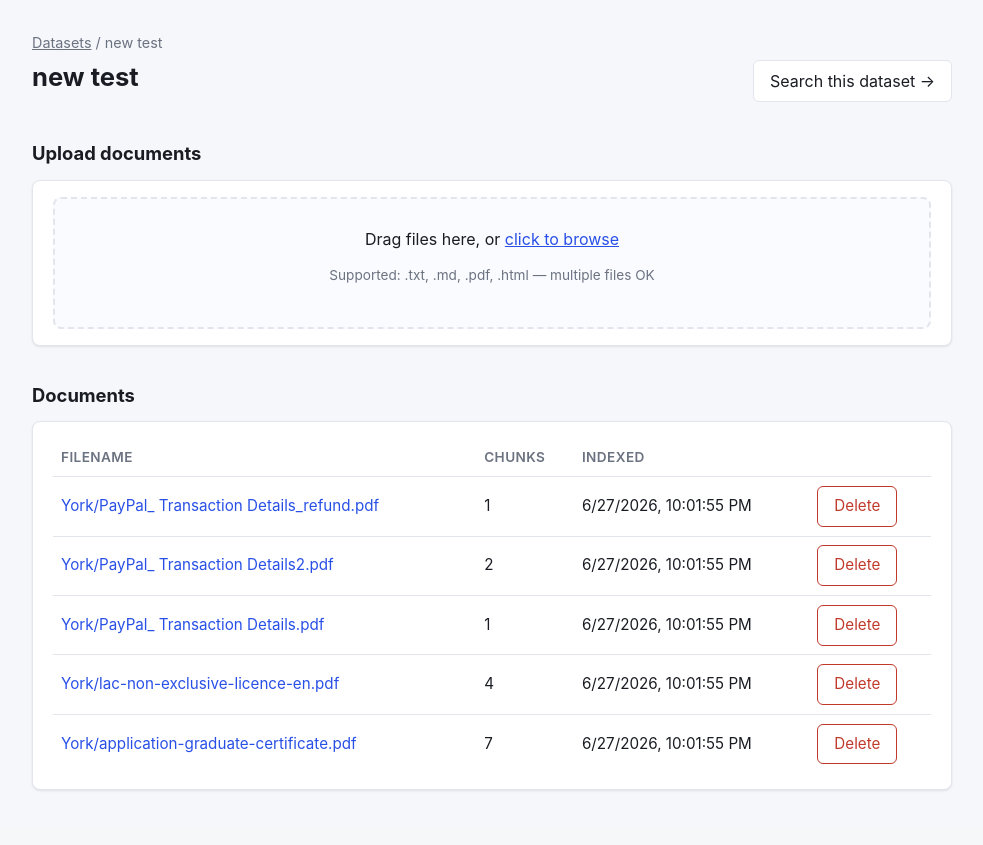
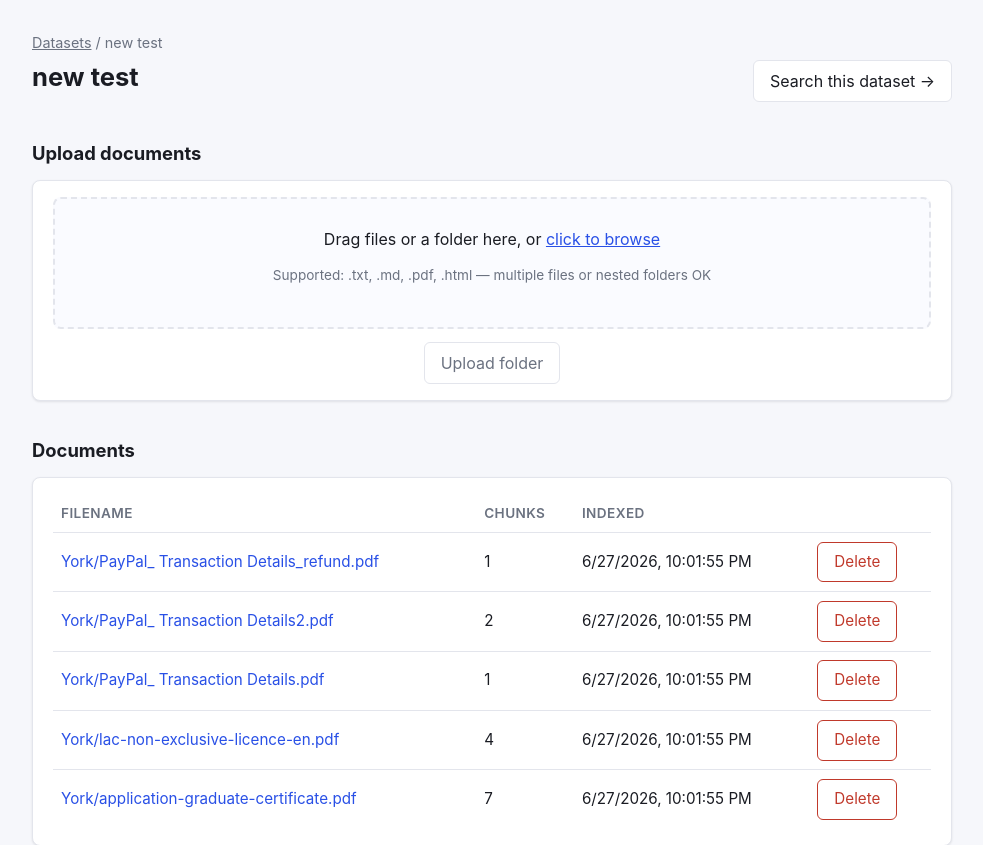
Before and after one commit to AmirHossein-Kashani/RagSystemAnalyzer, a FastAPI app: page /datasets/41885302de480013 in a window 1280 px wide. Shown: the part 53-898 px from the top of the page, without its empty margins (148-1131 px from the left). Before the commit the page ends 844 px from the top, so only its background shows below. Run offline with FastAPI, Linux system fonts and the light colour scheme; data comes from the database, SQL or seed files in the repository; both versions use the stored data as it was after the commit; parts of the project's set-up code (start-up, migrations or seed data) failed here and were passed over.

Commit message:
Folder upload support added

```diff
--- a/app/routers/datasets.py
+++ b/app/routers/datasets.py
@@ -13,6 +13,7 @@ from ..config import settings
 from ..db import get_session
 from ..deps import get_indexer
 from ..indexer import Indexer
+from ..paths import sanitize_relative_path
 from ..schemas import DatasetCreate, DatasetOut, DocumentOut, IndexResult
 
 router = APIRouter(prefix="/api/datasets", tags=["datasets"])
@@ -92,16 +93,19 @@ def upload_document(
     dataset = repository.get_dataset(session, dataset_id)
     if dataset is None:
         raise HTTPException(status_code=404, detail="dataset not found")
-    if not file.filename:
-        raise HTTPException(status_code=400, detail="filename missing")
+    try:
+        relative_path = sanitize_relative_path(file.filename or "")
+    except ValueError as exc:
+        raise HTTPException(status_code=400, detail=str(exc)) from exc
 
     dataset_dir = settings.docs_dir / dataset_id
     dataset_dir.mkdir(parents=True, exist_ok=True)
-    target = dataset_dir / Path(file.filename).name
+    target = dataset_dir / relative_path
+    target.parent.mkdir(parents=True, exist_ok=True)
     target.write_bytes(file.file.read())
 
     try:
-        return indexer.index_file(session, dataset_id, target, target.name)
+        return indexer.index_file(session, dataset_id, target, relative_path)
     except (FileNotFoundError, ValueError) as exc:
         raise HTTPException(status_code=400, detail=str(exc))
 
--- a/app/static/app.js
+++ b/app/static/app.js
@@ -47,3 +47,70 @@ function toast(msg, isError = false) {
   if (toastTimer) clearTimeout(toastTimer);
   toastTimer = setTimeout(() => { el.className = 'toast hidden'; }, 3500);
 }
+
+// ----- Folder / multi-file upload helpers -----
+
+const DEFAULT_UPLOAD_EXTS = ['.txt', '.md', '.pdf', '.html', '.htm'];
+
+function isSupportedUpload(name, exts = DEFAULT_UPLOAD_EXTS) {
+  const i = name.lastIndexOf('.');
+  return i >= 0 && exts.includes(name.slice(i).toLowerCase());
+}
+
+function relativePathFor(file) {
+  const raw = file.webkitRelativePath || file.name;
+  return raw.replace(/\\/g, '/');
+}
+
+function collectFilesFromFileList(fileList) {
+  return [...fileList].map((file) => ({
+    file,
+    relativePath: relativePathFor(file),
+  }));
+}
+
+async function readAllEntries(reader) {
+  const out = [];
+  let batch;
+  do {
+    batch = await new Promise((resolve) => reader.readEntries(resolve));
+    out.push(...batch);
+  } while (batch.length);
+  return out;
+}
+
+async function collectFilesFromEntry(entry, pathPrefix = '') {
+  if (entry.isFile) {
+    const file = await new Promise((resolve, reject) => {
+      entry.file(resolve, reject);
+    });
+    const relativePath = pathPrefix + file.name;
+    return [{ file, relativePath }];
+  }
+  if (entry.isDirectory) {
+    const reader = entry.createReader();
+    const children = await readAllEntries(reader);
+    const nested = await Promise.all(
+      children.map((child) => collectFilesFromEntry(child, pathPrefix + entry.name + '/'))
+    );
+    return nested.flat();
+  }
+  return [];
+}
+
+async function collectFilesFromDataTransfer(dataTransfer) {
+  if (!dataTransfer) return [];
+
+  const items = [...dataTransfer.items].filter((item) => item.kind === 'file');
+  if (items.length && items.every((item) => typeof item.webkitGetAsEntry === 'function')) {
+    const entries = items
+      .map((item) => item.webkitGetAsEntry())
+      .filter(Boolean);
+    if (entries.length) {
+      const nested = await Promise.all(entries.map((entry) => collectFilesFromEntry(entry)));
+      return nested.flat();
+    }
+  }
+
+  return collectFilesFromFileList(dataTransfer.files);
+}
--- a/app/static/styles.css
+++ b/app/static/styles.css
@@ -107,6 +107,8 @@ button, .button {
 button:hover, .button:hover { background: #f1f2f6; }
 button.primary { background: var(--primary); border-color: var(--primary); color: #fff; }
 button.primary:hover { background: var(--primary-hover); border-color: var(--primary-hover); }
+button.secondary, .button.secondary { background: #fff; color: var(--muted); }
+button.secondary:hover, .button.secondary:hover { background: #f1f2f6; color: var(--text); }
 button.danger { color: var(--danger); border-color: var(--danger); background: #fff; }
 button.danger:hover { background: var(--danger); color: #fff; }
 button[disabled] { opacity: 0.6; cursor: progress; }
@@ -165,6 +167,11 @@ tr:last-child td { border-bottom: none; }
 }
 .dropzone-primary { margin: 0 0 0.35rem; font-size: 1rem; }
 .dropzone .link { color: var(--primary); text-decoration: underline; }
+
+.upload-actions {
+  margin-top: 0.85rem;
+  text-align: center;
+}
 
 .upload-queue {
   list-style: none;
--- a/app/templates/dataset.html
+++ b/app/templates/dataset.html
@@ -13,10 +13,14 @@
 <section>
   <h2>Upload documents</h2>
   <div class="card">
-    <div id="dropzone" class="dropzone" role="button" tabindex="0" aria-label="Upload files">
+    <div id="dropzone" class="dropzone" role="button" tabindex="0" aria-label="Upload files or folder">
       <input type="file" id="file-input" multiple accept=".txt,.md,.pdf,.html,.htm" hidden />
-      <p class="dropzone-primary">Drag files here, or <span class="link">click to browse</span></p>
-      <p class="muted small">Supported: .txt, .md, .pdf, .html — multiple files OK</p>
+      <p class="dropzone-primary">Drag files or a folder here, or <span class="link">click to browse</span></p>
+      <p class="muted small">Supported: .txt, .md, .pdf, .html — multiple files or nested folders OK</p>
+    </div>
+    <div class="upload-actions">
+      <input type="file" id="folder-input" webkitdirectory multiple hidden />
+      <button type="button" id="folder-btn" class="button secondary">Upload folder</button>
     </div>
     <ul id="upload-queue" class="upload-queue hidden"></ul>
   </div>
@@ -77,18 +81,15 @@
     }
   }
 
-  // ----- Multi-file drag-and-drop upload -----
-  const SUPPORTED_EXTS = ['.txt', '.md', '.pdf', '.html', '.htm'];
+  // ----- Multi-file and folder upload -----
   const dropzone = document.getElementById('dropzone');
   const fileInput = document.getElementById('file-input');
+  const folderInput = document.getElementById('folder-input');
+  const folderBtn = document.getElementById('folder-btn');
   const queue = document.getElementById('upload-queue');
   const pending = [];
   let processing = false;
 
-  function isSupported(name) {
-    const i = name.lastIndexOf('.');
-    return i >= 0 && SUPPORTED_EXTS.includes(name.slice(i).toLowerCase());
-  }
   function formatBytes(n) {
     if (n < 1024) return n + ' B';
     if (n < 1024 * 1024) return (n / 1024).toFixed(1) + ' KB';
@@ -100,25 +101,27 @@
     s.textContent = text;
   }
 
-  function addFiles(files) {
-    if (!files.length) return;
+  function addUploads(entries) {
+    if (!entries.length) return;
     queue.classList.remove('hidden');
-    fileInput.value = ''; // allow re-selecting the same file later
-    for (const f of files) {
+    fileInput.value = '';
+    folderInput.value = '';
+    for (const entry of entries) {
+      const { file, relativePath } = entry;
       const row = document.createElement('li');
       row.className = 'queue-row';
       row.innerHTML = `
         <span class="filename"></span>
         <span class="filesize"></span>
         <span class="status status-pending">pending</span>`;
-      row.querySelector('.filename').textContent = f.name;
-      row.querySelector('.filesize').textContent = formatBytes(f.size);
+      row.querySelector('.filename').textContent = relativePath;
+      row.querySelector('.filesize').textContent = formatBytes(file.size);
       queue.appendChild(row);
-      if (!isSupported(f.name)) {
+      if (!isSupportedUpload(relativePath)) {
         setStatus(row, 'error', 'unsupported type');
         continue;
       }
-      pending.push({ file: f, row });
+      pending.push({ file, relativePath, row });
     }
     processNext();
   }
@@ -130,7 +133,7 @@
     processing = true;
     setStatus(next.row, 'uploading', 'uploading...');
     const fd = new FormData();
-    fd.append('file', next.file);
+    fd.append('file', next.file, next.relativePath);
     try {
       const res = await api.postForm(
         `/api/datasets/${encodeURIComponent(DATASET_ID)}/documents/upload`, fd);
@@ -145,7 +148,6 @@
     }
   }
 
-  // Click anywhere on the dropzone (or press Enter/Space) to open file picker.
   dropzone.addEventListener('click', (e) => {
     if (e.target.tagName === 'INPUT') return;
     fileInput.click();
@@ -153,10 +155,14 @@
   dropzone.addEventListener('keydown', (e) => {
     if (e.key === 'Enter' || e.key === ' ') { e.preventDefault(); fileInput.click(); }
   });
-  fileInput.addEventListener('change', (e) => addFiles([...e.target.files]));
+  fileInput.addEventListener('change', (e) => {
+    addUploads(collectFilesFromFileList(e.target.files));
+  });
+  folderBtn.addEventListener('click', () => folderInput.click());
+  folderInput.addEventListener('change', (e) => {
+    addUploads(collectFilesFromFileList(e.target.files));
+  });
 
-  // Drag-and-drop wiring. Note: dropped folders aren't expanded in v1 — they'll
-  // appear as a single unsupported entry. Add webkitGetAsEntry recursion if needed.
   ['dragenter', 'dragover'].forEach(ev => dropzone.addEventListener(ev, (e) => {
     e.preventDefault();
     dropzone.classList.add('is-dragover');
@@ -165,9 +171,13 @@
     e.preventDefault();
     dropzone.classList.remove('is-dragover');
   }));
-  dropzone.addEventListener('drop', (e) => {
-    const files = e.dataTransfer && e.dataTransfer.files;
-    if (files && files.length) addFiles([...files]);
+  dropzone.addEventListener('drop', async (e) => {
+    try {
+      const entries = await collectFilesFromDataTransfer(e.dataTransfer);
+      addUploads(entries);
+    } catch (err) {
+      toast('Failed to read dropped folder: ' + err.message, true);
+    }
   });
 
   loadDocs();
```
Also changed, not shown: app/paths.py (added, +26 -0 lines), README.md, data/app.db.
